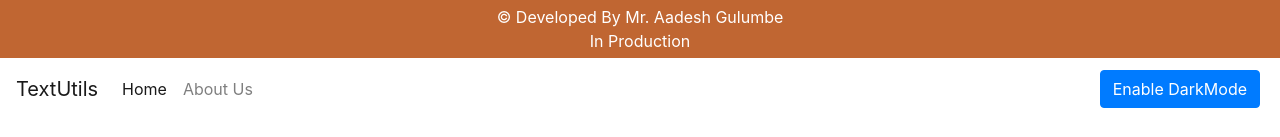
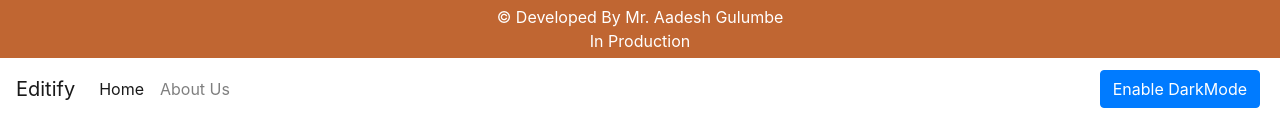
Before and after one commit to aadesh0706/React-App, a React (Create React App) app: page / in a window 1280 px wide. Shown: the top 137 px of the page. Built offline with nearby package versions, Linux system fonts and the light colour scheme.

Commit message:
Update App.js

```diff
--- a/src/App.js
+++ b/src/App.js
@@ -31,7 +31,7 @@ function App() {
   return (
     <>
       <ToastContainer />
-      <Navbar title="TextUtils" about="About Us" mode={mode} toggleMode={toggleMode} />
+      <Navbar title="Editify" about="About Us" mode={mode} toggleMode={toggleMode} />
 
       {/* <Navbar title="Text React App" about="About Us"/> */}
       <div className='container my-3'>
```
